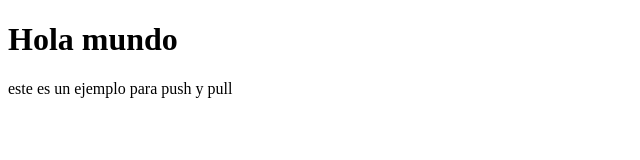
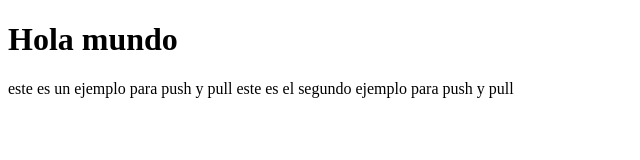
Before and after one commit to BigBang1498/git-examples, a plain HTML site: page index.html in a window 1280 px wide. Shown: the whole page, without its empty margins (0-640 px from the left). Drawn offline with Linux system fonts and the light colour scheme.

Commit message:
sample message for demonstrating ssh comunication

```diff
--- a/index.html
+++ b/index.html
@@ -9,5 +9,6 @@
 <body>
     <h1>Hola mundo</h1>
     este es un ejemplo para push y pull
+    este es el segundo ejemplo para push y pull
 </body>
 </html>
```
